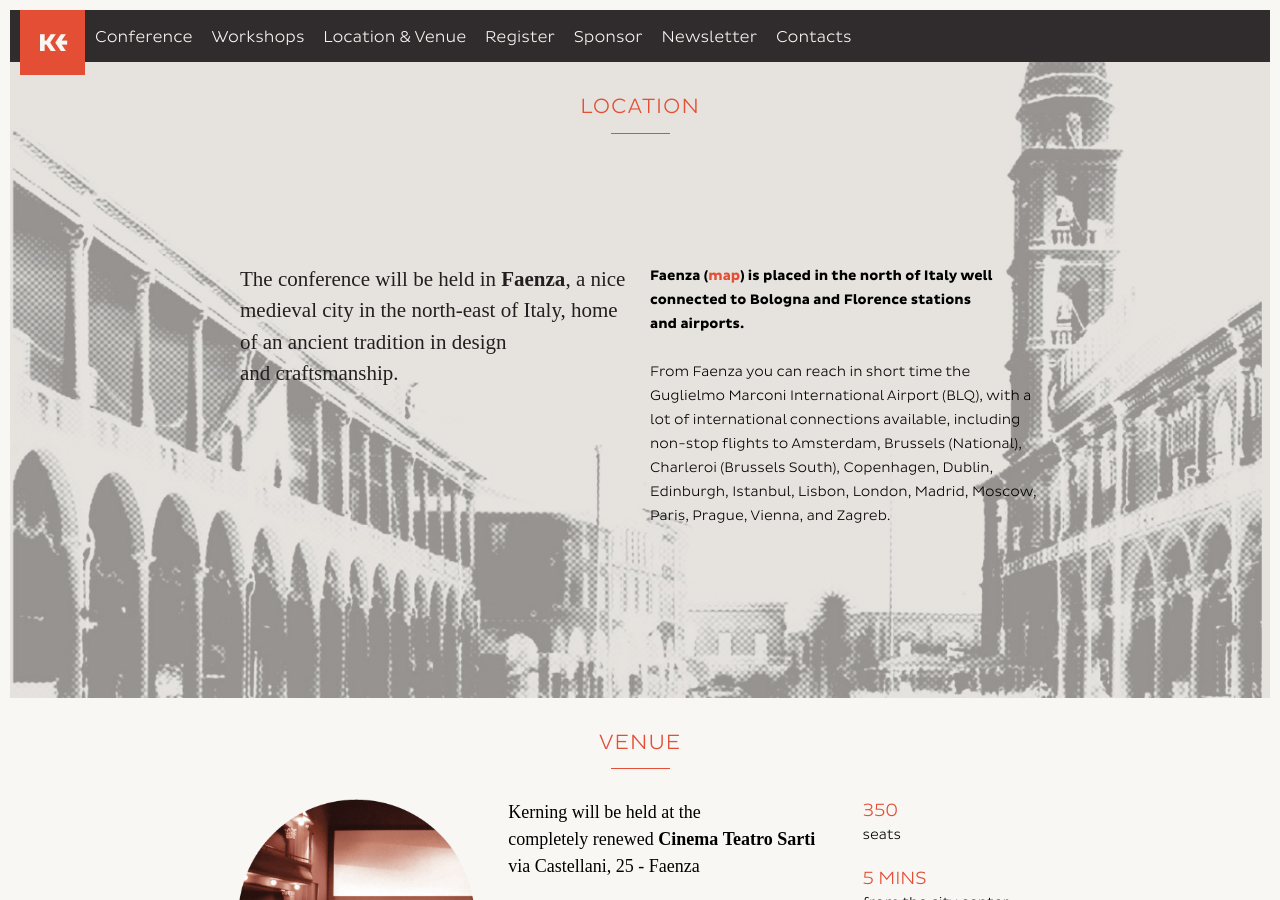
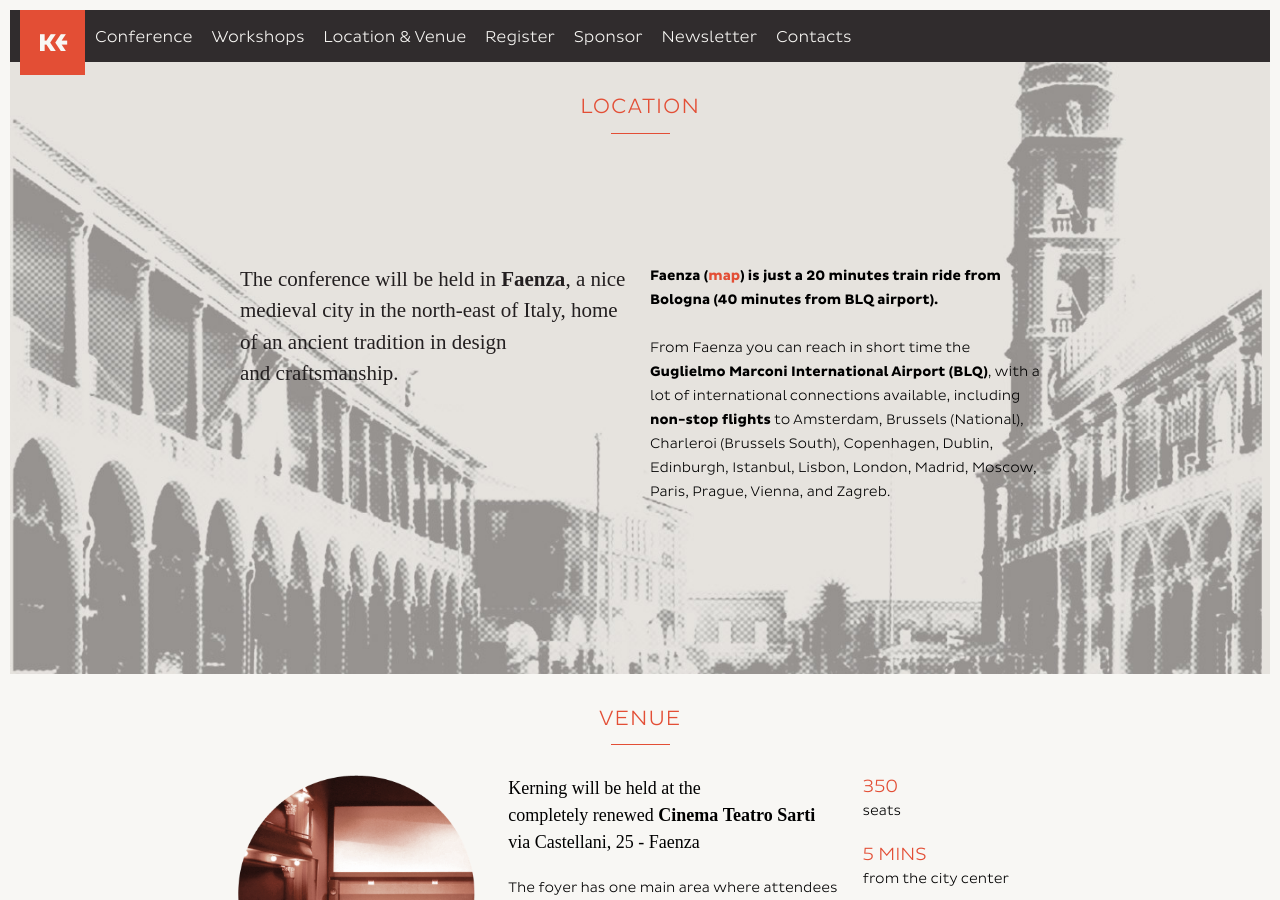
Before and after one commit to GrUSP/2013.kerning.it, a Jekyll site: the page built from location.html, in a window 1280 px wide and 900 px high. Built offline with Jekyll 4.4.1, drawn with Linux system fonts in a browser that asks for light colours; nearby versions of some CDN libraries; Markdown is read by kramdown in place of the engine named in the settings.

Commit message:
Copy fix

```diff
--- a/_includes/section-location.html
+++ b/_includes/section-location.html
@@ -7,9 +7,10 @@
 				</p>
 
 				<p class="col">
-					<b>Faenza (<a href="http://goo.gl/maps/nQILb">map</a>) is placed in the north of Italy well connected to Bologna and Florence stations and&nbsp;airports.</b>
+					<!--<b>Faenza (<a href="http://goo.gl/maps/nQILb">map</a>) is placed in the north of Italy well connected to Bologna and Florence stations and&nbsp;airports.</b>-->
+					<b>Faenza (<a href="http://goo.gl/maps/nQILb">map</a>) is just a 20 minutes train ride from Bologna (40 minutes from BLQ airport).</b>
 					<br></br>
-					From Faenza you can reach in short time the Guglielmo Marconi International Airport (BLQ), with a lot of international connections available, including non-stop flights to Amsterdam, Brussels (National), Charleroi (Brussels South), Copenhagen, Dublin, Edinburgh, Istanbul, Lisbon, London, Madrid, Moscow, Paris, Prague, Vienna,
+					From Faenza you can reach in short time the <b>Guglielmo Marconi International Airport (BLQ)</b>, with a lot of international connections available, including <b>non-stop flights</b> to Amsterdam, Brussels (National), Charleroi (Brussels South), Copenhagen, Dublin, Edinburgh, Istanbul, Lisbon, London, Madrid, Moscow, Paris, Prague, Vienna,
 					and&nbsp;Zagreb.</b>
 				</p>
 			</div>
```
